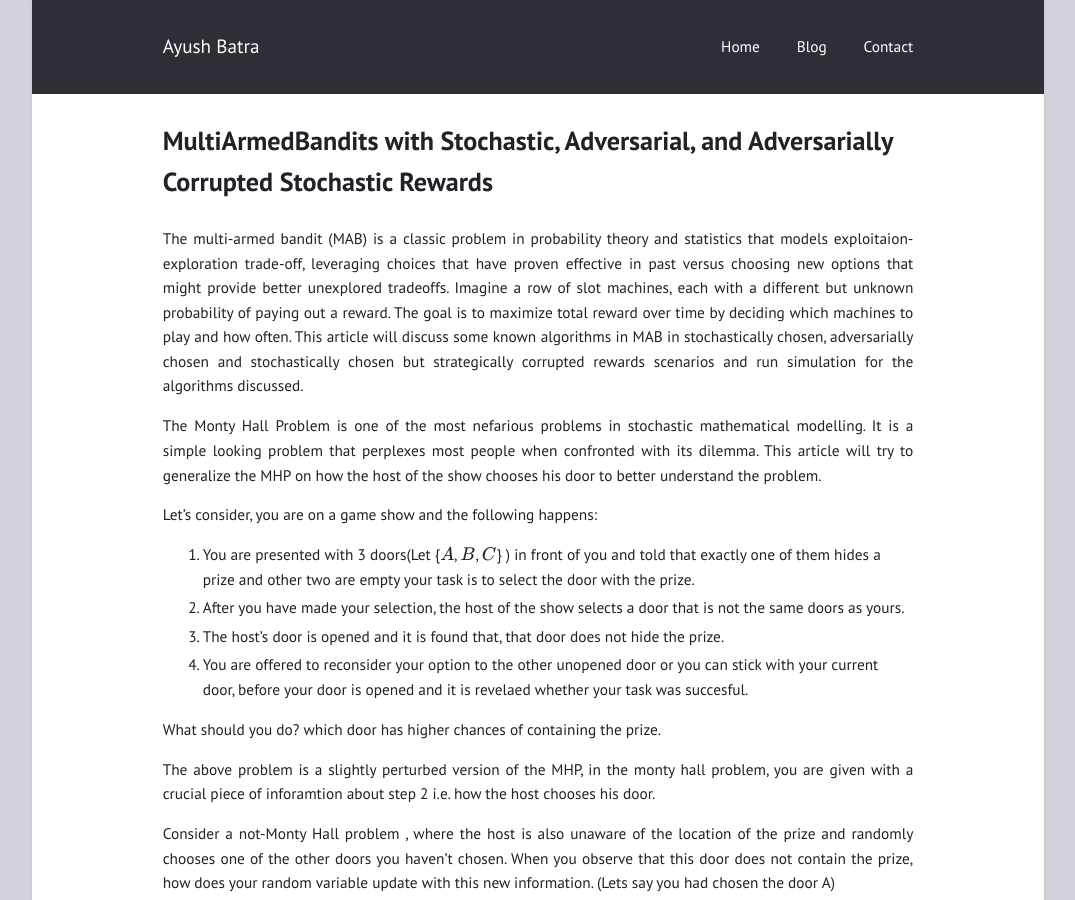
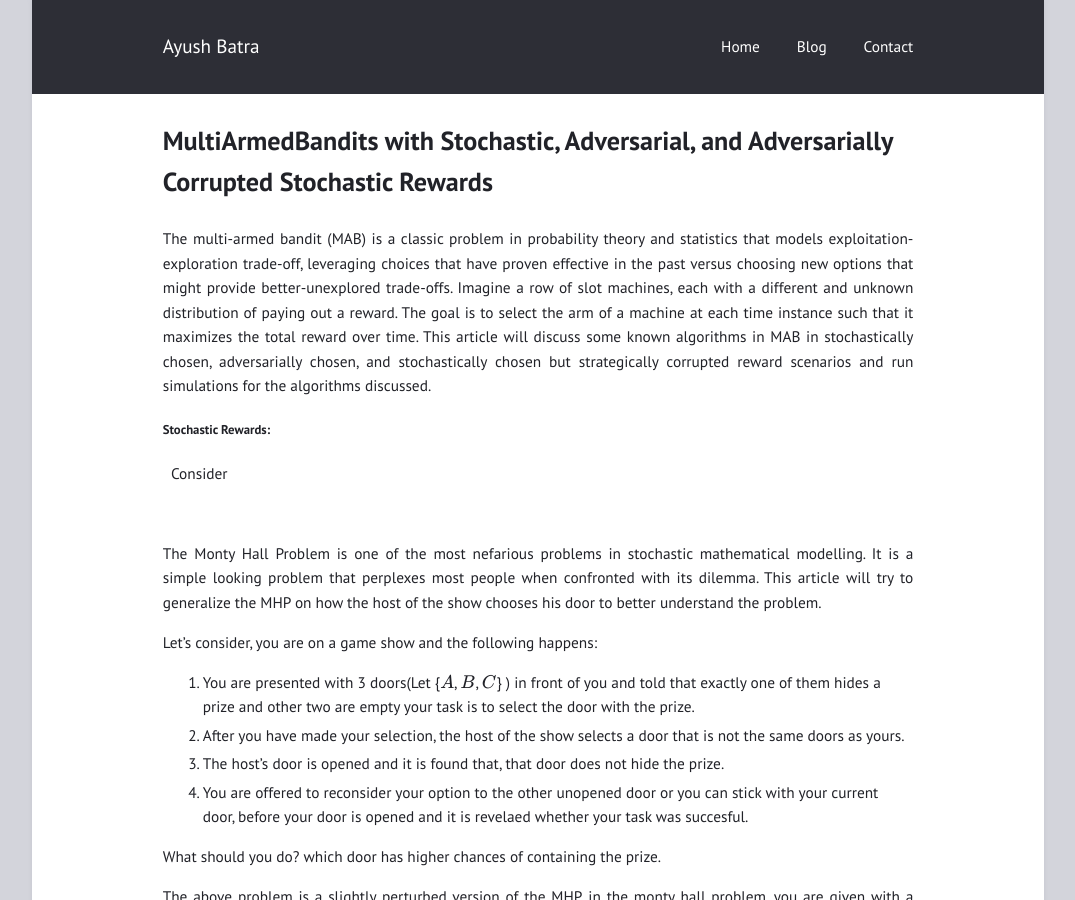
Before and after one commit to ayushbatra/ayushbatra.github.io, a Jekyll site: the page built from _posts/2023-01-03-multiarmedbandits.md, in a window 1280 px wide and 900 px high. Shown: the whole window, without its empty margins (102-1177 px from the left). Built offline with Jekyll 4.4.1, drawn with Linux system fonts in a browser that asks for light colours.

Commit message:
Update 2023-01-03-multiarmedbandits.md

```diff
--- a/_posts/2023-01-03-multiarmedbandits.md
+++ b/_posts/2023-01-03-multiarmedbandits.md
@@ -5,10 +5,58 @@ layout: page
 mathjax: true
 ---
 
-The multi-armed bandit (MAB) is a classic problem in probability theory and statistics that models exploitaion-exploration trade-off, leveraging choices that have proven effective in past versus choosing new options that might provide better unexplored tradeoffs. Imagine a row of slot machines, each with a different but unknown probability of paying out a reward. The goal is to maximize total reward over time by deciding which machines to play and how often. This article will discuss some known algorithms in MAB in stochastically chosen, adversarially chosen and stochastically chosen but strategically corrupted rewards scenarios and run simulation for the algorithms discussed.
+The multi-armed bandit (MAB) is a classic problem in probability theory and statistics that models exploitation-exploration trade-off, leveraging choices that have proven effective in the past versus choosing new options that might provide better-unexplored trade-offs. Imagine a row of slot machines, each with a different and unknown distribution of paying out a reward. The goal is to select the arm of a machine at each time instance such that it maximizes the total reward over time. This article will discuss some known algorithms in MAB in stochastically chosen, adversarially chosen, and stochastically chosen but strategically corrupted reward scenarios and run simulations for the algorithms discussed.
+
+##### Stochastic Rewards:
+&nbsp;
+Consider
 
 
 
+
+
+&nbsp;
+&nbsp;
+&nbsp;
+&nbsp;
+&nbsp;
+&nbsp;
+&nbsp;
+&nbsp;
+&nbsp;
+&nbsp;
+&nbsp;
+&nbsp;
+&nbsp;
+&nbsp;
+&nbsp;
+&nbsp;
+&nbsp;
+&nbsp;
+&nbsp;
+&nbsp;
+&nbsp;
+&nbsp;
+&nbsp;
+&nbsp;
+&nbsp;
+&nbsp;
+&nbsp;
+&nbsp;
+&nbsp;
+&nbsp;
+&nbsp;
+&nbsp;
+&nbsp;
+&nbsp;
+&nbsp;
+&nbsp;
+&nbsp;
+&nbsp;
+&nbsp;
+&nbsp;
+&nbsp;
+&nbsp;
 
 The Monty Hall Problem is one of the most nefarious problems in stochastic mathematical modelling. It is a simple looking problem that perplexes most people when confronted with its dilemma. This article will try to generalize the MHP on how the host of the show chooses his door to better understand the problem.
 
```
